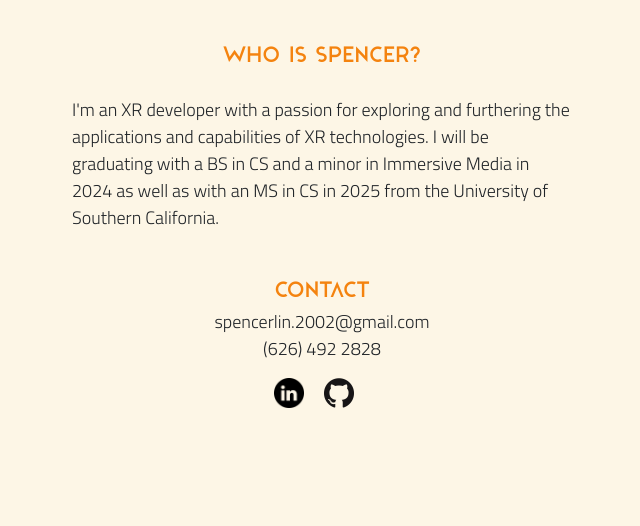
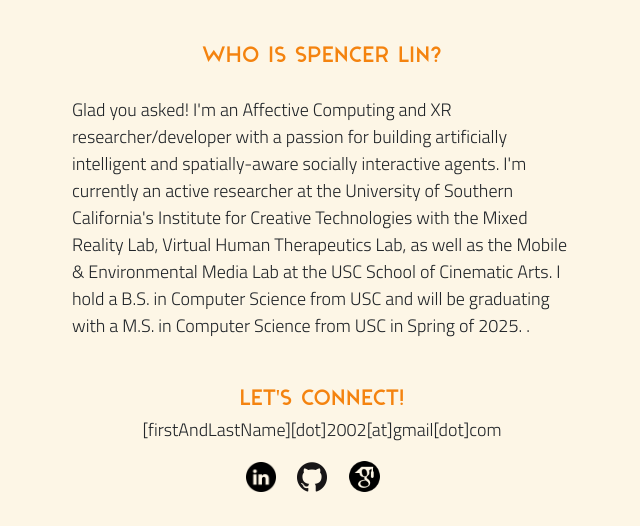
Before and after one commit to Spencer-L/Spencer-L.github.io, a Jekyll site: the page built from about.md, in a window 1280 px wide, cut to the strip 445-971 px from the top of the page. Shown: the whole strip, without its empty margins (318-958 px from the left). Built offline with Jekyll 4.4.1, drawn with Linux system fonts in a browser that asks for light colours; nearby versions of some CDN libraries; before the commit the page ends 900 px from its top, so only the background shows below that.

Commit message:
Updated about me page

```diff
--- a/about.md
+++ b/about.md
@@ -8,26 +8,24 @@ title: About
     <img src="assets/images/Segovia PFP Circle.png" width="250" height="250">
 </p>
 <br>
-<h1 style="text-align: center">Who is Spencer?</h1>
+<h1 style="text-align: center">Who is Spencer Lin?</h1>
 <br>
 
 <p class="bio">
-I'm an XR developer with a passion for exploring
-and furthering the applications and capabilities
-of XR technologies.  I will be graduating with a BS
-in CS and a minor in Immersive Media in 2024 as
-well as with an MS in CS in 2025 from the
-University of Southern California.
+Glad you asked!  I'm an Affective Computing and XR researcher/developer with
+a passion for building artificially intelligent and spatially-aware socially interactive agents.  I'm
+currently an active researcher at the University of Southern California's
+Institute for Creative Technologies with the Mixed Reality Lab, Virtual Human Therapeutics Lab, as well
+as the Mobile & Environmental Media Lab at the USC School of Cinematic Arts. I hold a B.S. in
+Computer Science from USC and will be graduating with a M.S. in Computer Science from USC in Spring of 2025.
+.
 </p>
 
 <div style="text-align: center">
 <br>
-<h1>Contact</h1>
+<h1>Let's Connect!</h1>
 
-<p>spencerlin.2002@gmail.com
-<br>
-(626) 492 2828
-<br>
+<p>[firstAndLastName][dot]2002[at]gmail[dot]com
 </p>
 <div class="medialinks">
     <a href="https://www.linkedin.com/in/spencer-lin-bb409b1b7/" target="_blank">
@@ -36,6 +34,9 @@ University of Southern California.
     <a href="https://github.com/Spencer-L" target="_blank">
         <img src="assets/images/GitHub-Logo.png" width="30" height="30">
     </a>
+    <a href="https://scholar.google.com/citations?hl=en&view_op=list_works&gmla=AFix5Ma87LSoh67UcUIhdz9x0_v8Z9shKRm48q6_KJp6XKpRVns6ZuzhZDb7LV7oIxeBqhT2g_FPHnTYKvzt1C2uSm9S&user=RMcELeEAAAAJ" target="_blank">
+        <img src="assets/images/Google-Scholar-Logo.png" width="35" height="35">
+    </a>
 </div>
 </div>
 </div>
```
Also changed, not shown: assets/images/Google-Scholar-Logo.png (added).
